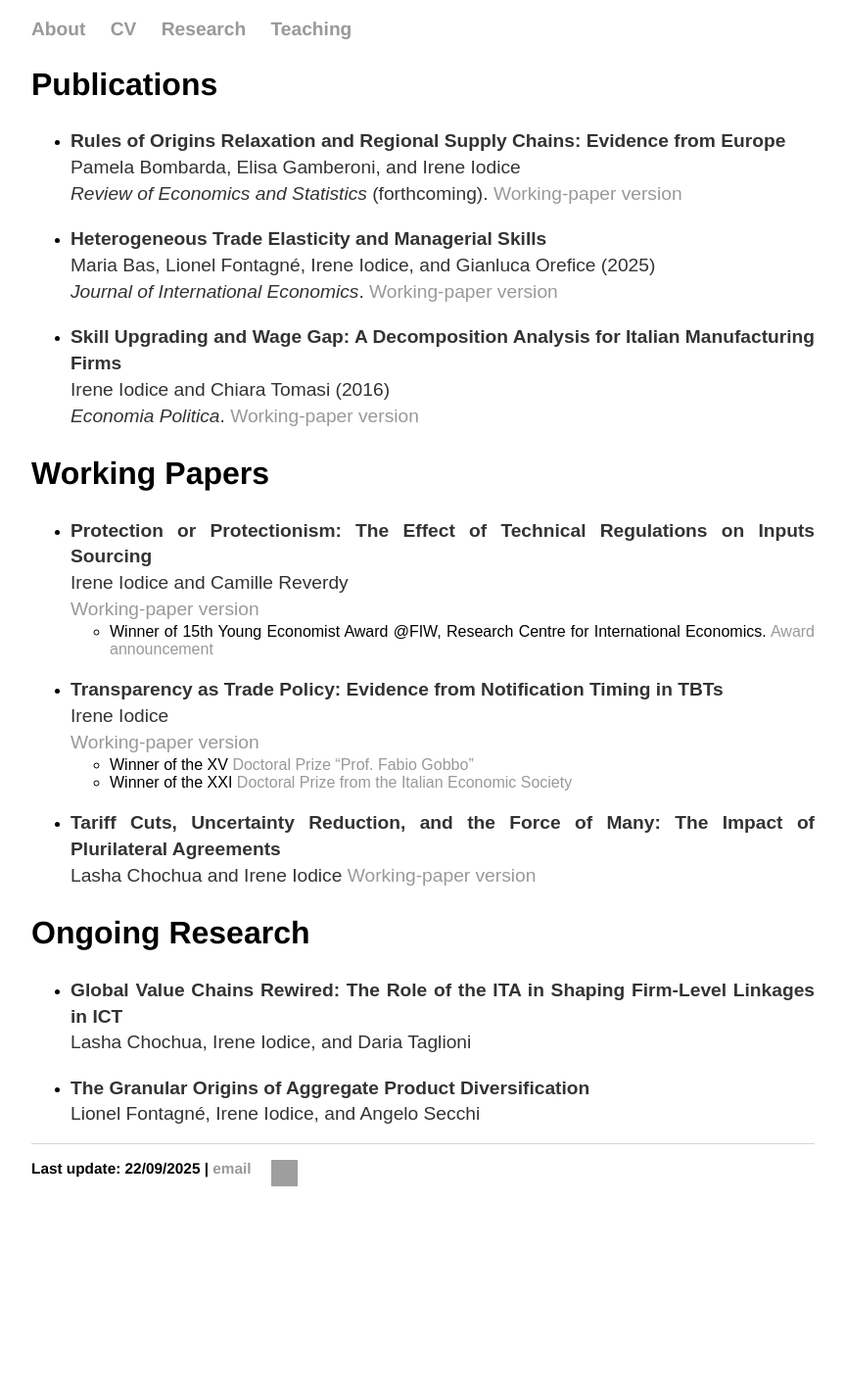
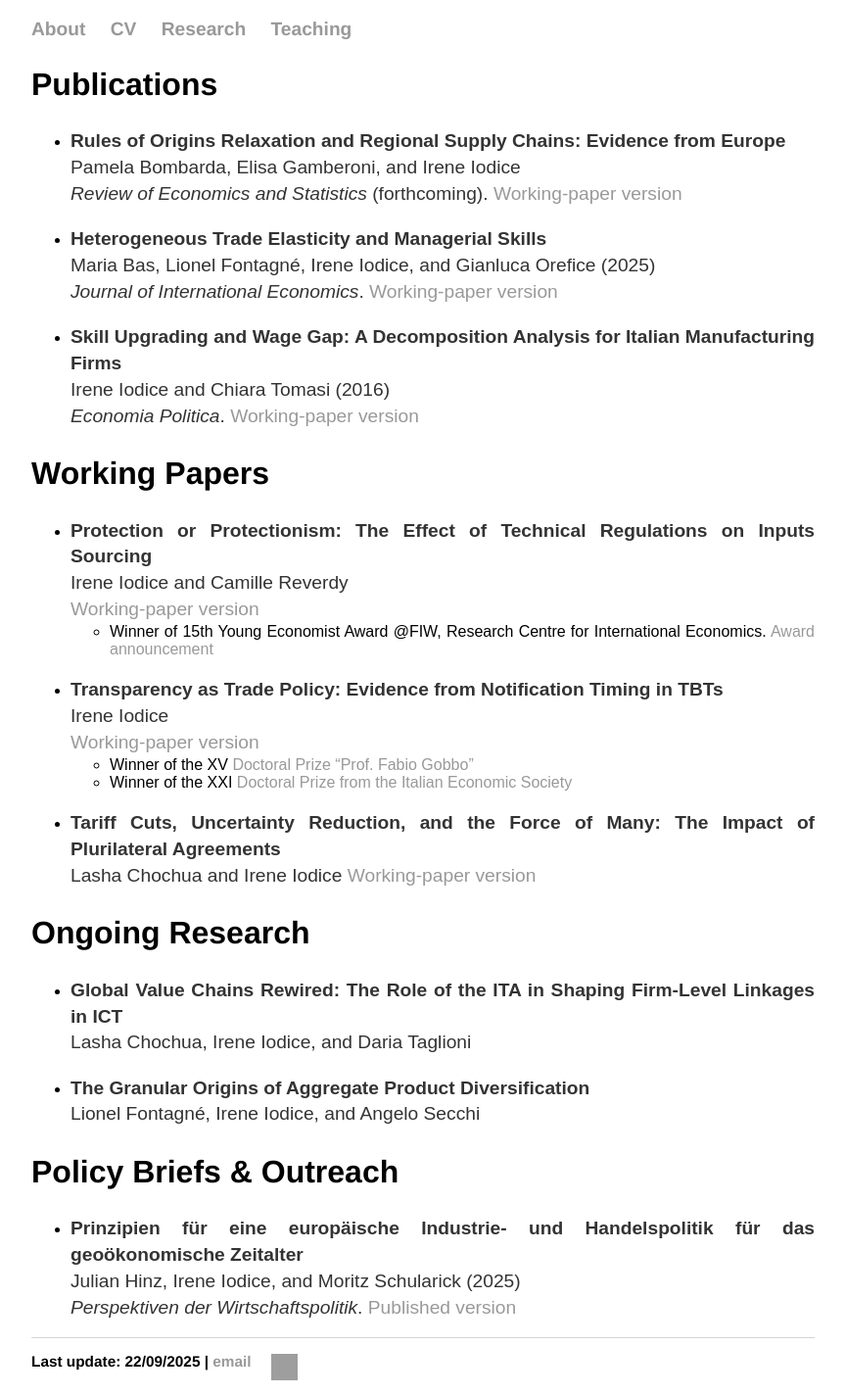
Before and after one commit to ioire/ioire.github.io, a Jekyll site: the page built from research/index.html, in a window 1280 px wide. Shown: the whole page at 98% size, without its empty margins (208-1071 px from the left). Built offline with Jekyll 4.4.1, drawn with Linux system fonts in a browser that asks for light colours; before the commit the page ends 1227 px from its top, so only the background shows below that; grey boxes are pictures that could not be loaded.

Commit message:
update repo

```diff
--- a/research/index.html
+++ b/research/index.html
@@ -91,4 +91,18 @@ title: Irene Iodice
       </p>
     </li>
   </ul>
+
+  <h2>Policy Briefs &amp; Outreach</h2>
+  <ul class="publications">
+    <li>
+      <p>
+        <strong>Prinzipien für eine europäische Industrie‑ und Handelspolitik für das geoökonomische Zeitalter</strong><br>
+        <span class="authors">Julian Hinz, Irene Iodice, and Moritz Schularick&nbsp;(2025)</span><br>
+        <em>Perspektiven der Wirtschaftspolitik</em>.
+        <a href="https://ideas.repec.org/a/bpj/pewipo/v26y2025i3p290-298n1006.html">Published version</a>
+      </p>
+    </li>
+  </ul>
+
+
 </div><!-- /.blurb -->
```
